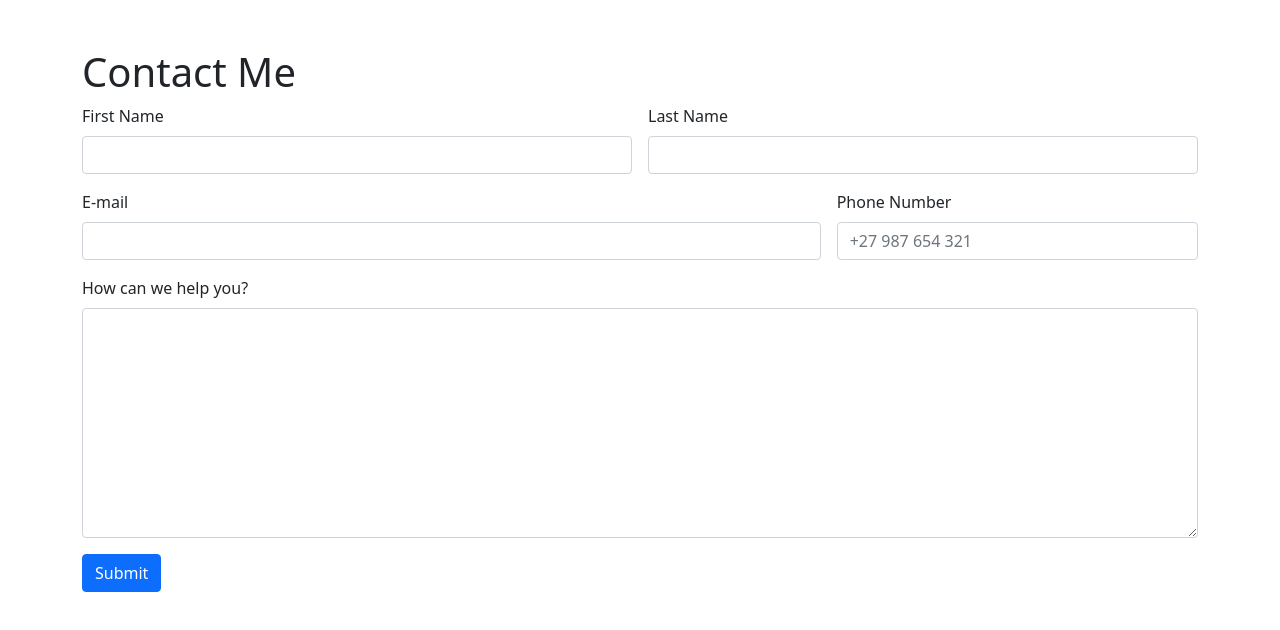
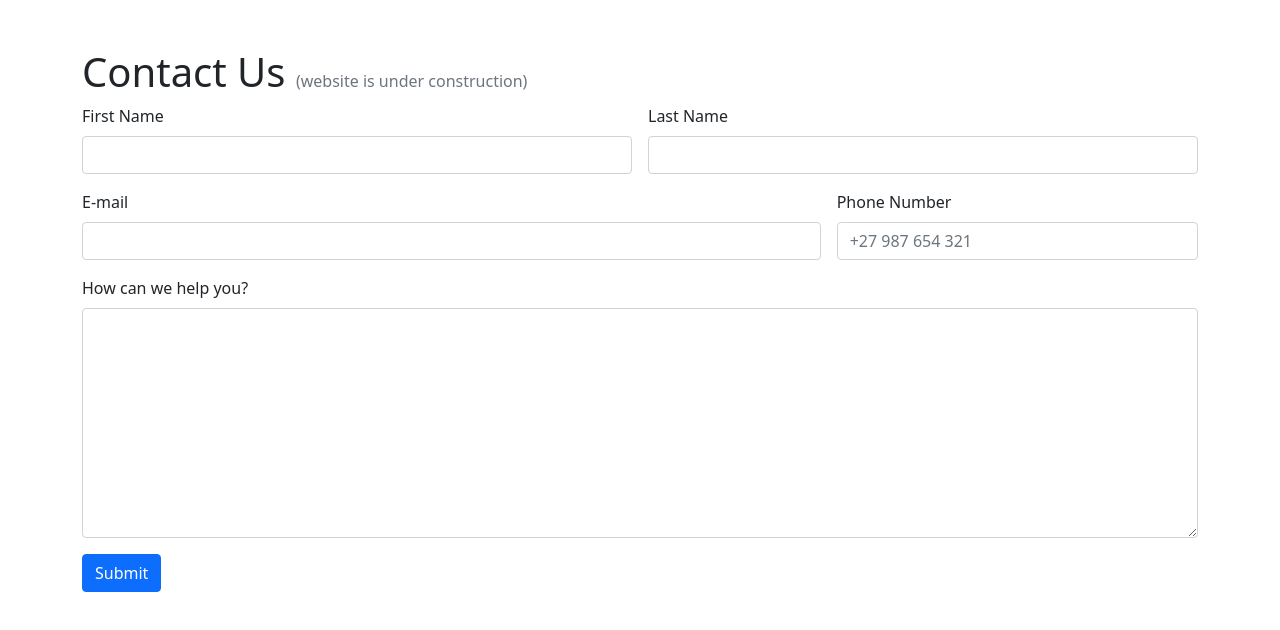
Before and after one commit to GeezyG/formsubmit, a plain HTML site: page index.html in a window 1280 px wide. Drawn offline with nearby package versions, Linux system fonts and the light colour scheme.

Commit message:
Add files via upload

```diff
--- a/index.html
+++ b/index.html
@@ -17,7 +17,10 @@
   </head>
   <body>
     <div class="container mt-5">
-      <h1>Contact Me</h1>
+      <h1>
+        Contact Us
+        <span class="h6 text-muted">(website is under construction)</span>
+      </h1>
 
       <form
         class="row g-3"
```
